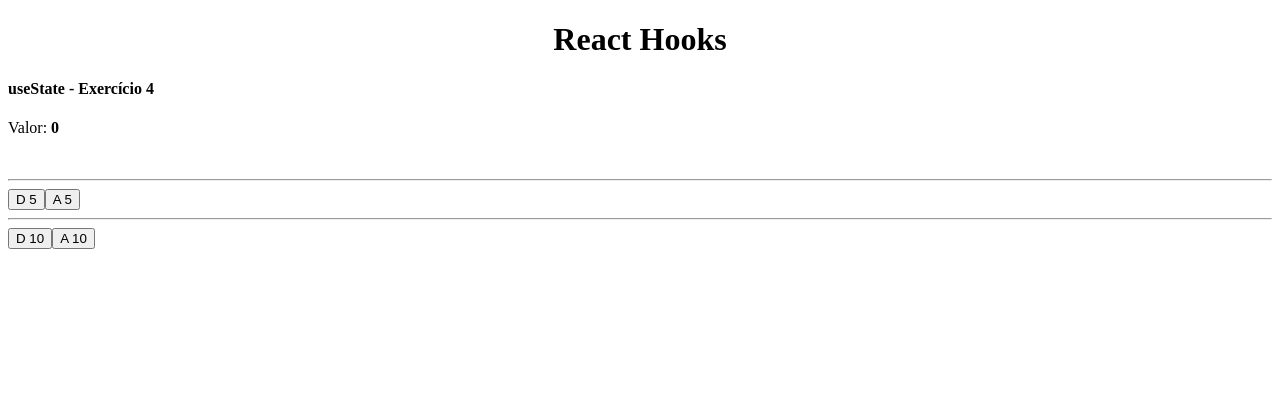
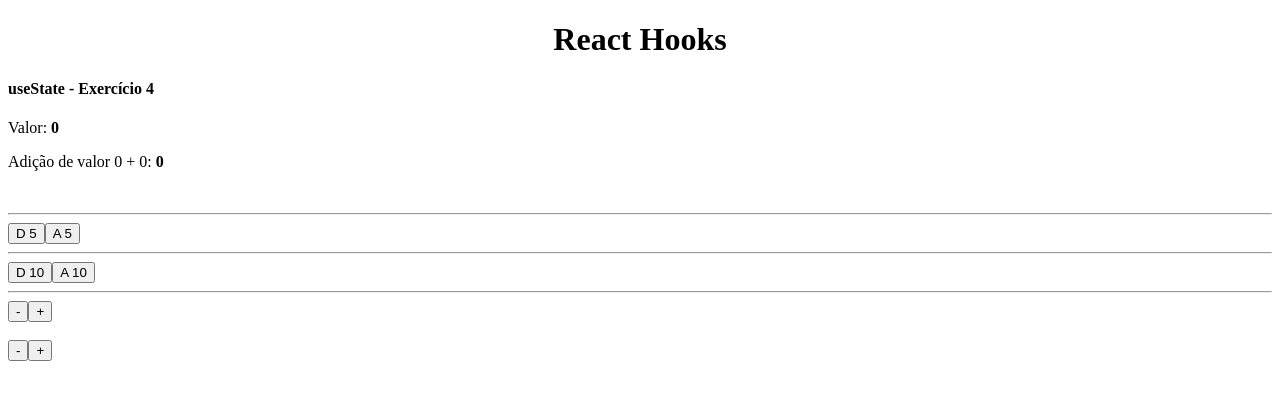
Before and after one commit to jacksoncassemiro/react_estudos_hooks, a React (Vite) app: page / in a window 1280 px wide. Shown: the top 400 px of the page. Built offline with nearby package versions, Linux system fonts and the light colour scheme.

Commit message:
ajuste final
Signed-off-by: Jackson Cassemiro <jacksondgls@live.com>

```diff
--- a/src/components/UseState_06.jsx
+++ b/src/components/UseState_06.jsx
@@ -1,9 +1,12 @@
 import { useState } from "react"
 import Btn from "./UseState_06_button";
+import Btns from "./UseState_06_button2";
 
 export default () => {
 
   const [valor, setValor] = useState(0)
+  const [v1, setV1] = useState(0)
+  const [v2, setV2] = useState(0)
 
   function diminuir(qtd){
     setValor(valor - qtd)
@@ -13,10 +16,19 @@ export default () => {
     setValor(valor + qtd)
   }
 
+  function addition1(qtd){
+    setV1(v1 + qtd)
+  }
+
+  function addition2(qtd){
+    setV2(v2 + qtd)
+  }
+
   return (
     <>
       <h4>useState - Exercício 4</h4>
       <p>Valor: <strong>{valor}</strong></p>
+      <p>Adição de valor {v1} + {v2}: <strong>{v1 + v2}</strong></p>
       <br />
       <hr />
       <Btn
@@ -36,6 +48,11 @@ export default () => {
         func={() => adicionar(10)}
         text={"A 10"}
       />
+      <hr />
+      <Btns func={addition1} valor={5} />
+      <br />
+      <br />
+      <Btns func={addition2} valor={10} />
     </>
   )
 
--- /dev/null
+++ b/src/components/UseState_06_button2.jsx
@@ -0,0 +1,12 @@
+import { useState } from "react"
+
+export default ({func, valor}) => {
+
+  return (
+    <>
+      <button onClick={() => func((-1) * valor)}>-</button>
+      <button onClick={() => func(valor)}>+</button>
+    </>
+  )
+
+}
```
